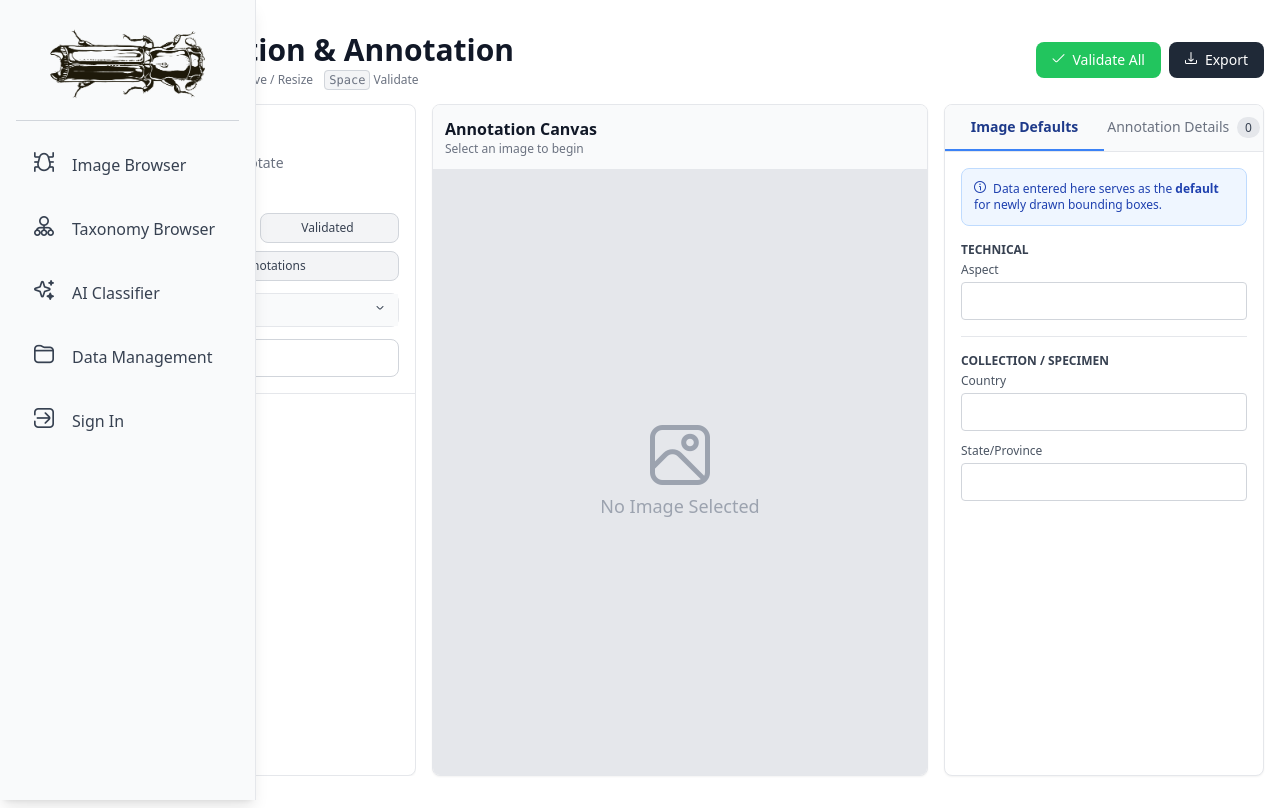
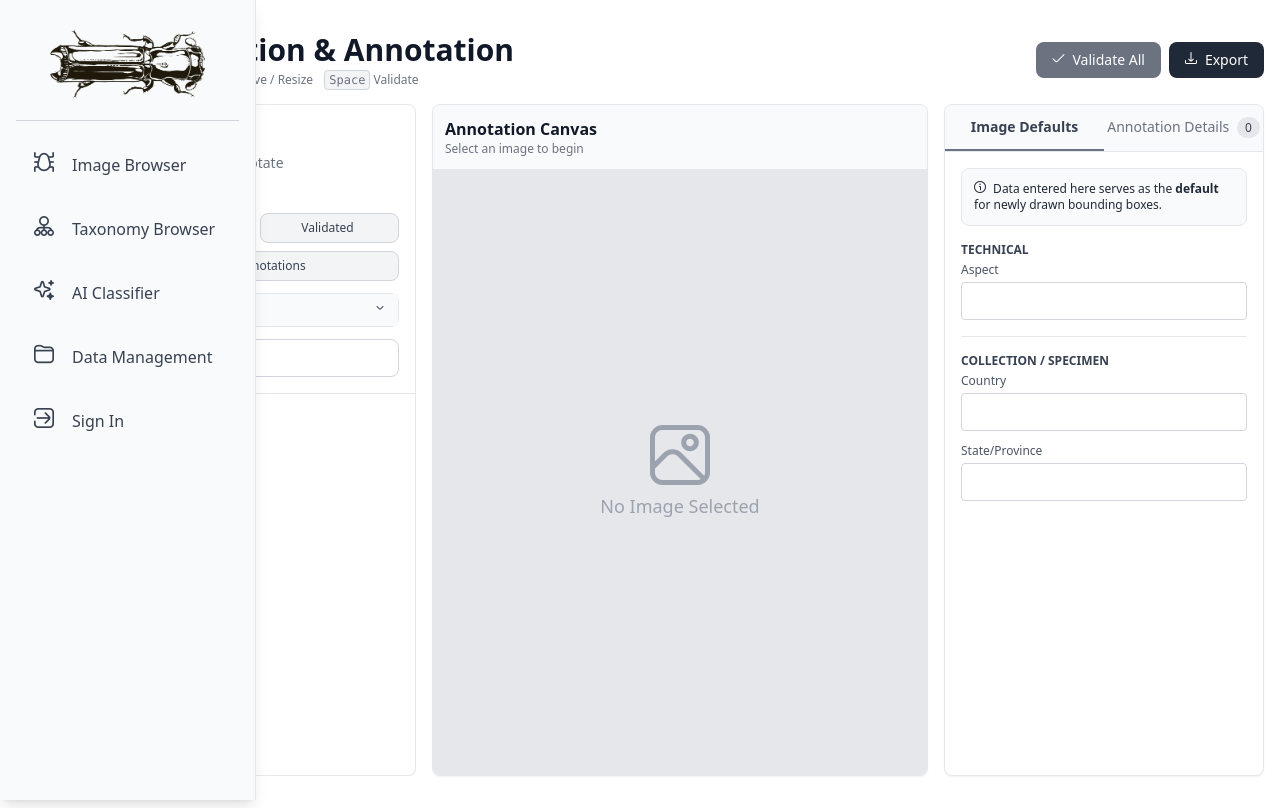
Before and after one commit to ChristopherMarais/barkandambrosiagallery, a Django app: template beetlesgallery/templates/beetles/tool_annotate.html in a window 1280 px wide. Run offline with Django 5.2, Linux system fonts and the light colour scheme; the template is opened without the code that fills it, so the values that code supplies are empty; some libraries are stand-ins or nearby versions.

Commit message:
color update

```diff
--- a/beetlesgallery/static/css/style.css
+++ b/beetlesgallery/static/css/style.css
@@ -1550,23 +1550,8 @@ video {
   border-style: dashed;
 }
 
-.border-amber-300 {
-  --tw-border-opacity: 1;
-  border-color: rgb(252 211 77 / var(--tw-border-opacity, 1));
-}
-
 .border-black\/5 {
   border-color: rgb(0 0 0 / 0.05);
-}
-
-.border-blue-200 {
-  --tw-border-opacity: 1;
-  border-color: rgb(191 219 254 / var(--tw-border-opacity, 1));
-}
-
-.border-blue-300 {
-  --tw-border-opacity: 1;
-  border-color: rgb(147 197 253 / var(--tw-border-opacity, 1));
 }
 
 .border-gray-100 {
@@ -1691,16 +1666,6 @@ video {
   background-color: rgb(219 234 254 / var(--tw-bg-opacity, 1));
 }
 
-.bg-blue-50 {
-  --tw-bg-opacity: 1;
-  background-color: rgb(239 246 255 / var(--tw-bg-opacity, 1));
-}
-
-.bg-blue-600 {
-  --tw-bg-opacity: 1;
-  background-color: rgb(37 99 235 / var(--tw-bg-opacity, 1));
-}
-
 .bg-gray-100 {
   --tw-bg-opacity: 1;
   background-color: rgb(243 244 246 / var(--tw-bg-opacity, 1));
@@ -1725,6 +1690,11 @@ video {
   background-color: rgb(249 250 251 / 0.5);
 }
 
+.bg-gray-500 {
+  --tw-bg-opacity: 1;
+  background-color: rgb(107 114 128 / var(--tw-bg-opacity, 1));
+}
+
 .bg-gray-600 {
   --tw-bg-opacity: 1;
   background-color: rgb(75 85 99 / var(--tw-bg-opacity, 1));
@@ -1754,11 +1724,6 @@ video {
   background-color: rgb(240 253 244 / var(--tw-bg-opacity, 1));
 }
 
-.bg-green-500 {
-  --tw-bg-opacity: 1;
-  background-color: rgb(34 197 94 / var(--tw-bg-opacity, 1));
-}
-
 .bg-green-600 {
   --tw-bg-opacity: 1;
   background-color: rgb(22 163 74 / var(--tw-bg-opacity, 1));
--- a/beetlesgallery/templates/beetles/tool_annotate.html
+++ b/beetlesgallery/templates/beetles/tool_annotate.html
@@ -12,8 +12,8 @@
 
   /* Right panel tab styles */
   .tab-active {
-    border-bottom: 2px solid #3b82f6; /* Blue 500 */
-    color: #1e3a8a; /* Blue 900 */
+    border-bottom: 2px solid #6b7280; /* gray 500 */
+    color: #374151; /* gray 900 */
     font-weight: 600;
   }
   .tab-inactive {
@@ -36,7 +36,7 @@
       </p>
     </div>
     <div class="flex gap-2">
-      <button type="button" id="validate-all-btn" onclick="validateAllBoundingBoxes()" class="px-4 py-2 bg-green-500 hover:bg-green-600 text-white rounded-lg flex items-center gap-2 transition-colors font-medium text-sm">
+      <button type="button" id="validate-all-btn" onclick="validateAllBoundingBoxes()" class="px-4 py-2 bg-gray-500 hover:bg-gray-600 text-white rounded-lg flex items-center gap-2 transition-colors font-medium text-sm">
         <i class="fi fi-rr-check text-xs"></i> Validate All
       </button>
       <button type="button" onclick="showExportDialog()" class="px-4 py-2 bg-gray-800 hover:bg-gray-900 text-white rounded-lg flex items-center gap-2 transition-colors font-medium text-sm">
@@ -57,7 +57,7 @@
           <div class="mt-4">
             <label class="block text-xs font-medium text-gray-700 mb-2">Show:</label>
             <div class="flex gap-2">
-              <button type="button" id="filter-unvalidated" onclick="setValidationFilter('unvalidated')" class="flex-1 px-2 py-1.5 text-xs font-medium rounded-lg transition-colors bg-amber-100 text-amber-800 border border-amber-300">
+              <button type="button" id="filter-unvalidated" onclick="setValidationFilter('unvalidated')" class="flex-1 px-2 py-1.5 text-xs font-medium rounded-lg transition-colors bg-gray-100 text-gray-800 border border-gray-300">
                 Needs Validation <span id="count-unvalidated" class="ml-1 font-bold"></span>
               </button>
               <button type="button" id="filter-validated" onclick="setValidationFilter('validated')" class="flex-1 px-2 py-1.5 text-xs font-medium rounded-lg transition-colors bg-gray-100 text-gray-700 border border-gray-300 hover:bg-gray-200">
@@ -163,7 +163,7 @@
       </div>
 
       <div id="tab-content-image" class="flex-1 overflow-y-auto p-4 flex flex-col">
-        <div class="bg-blue-50 border border-blue-200 text-blue-800 text-xs p-3 rounded-lg mb-4">
+        <div class="bg-gray-50 border border-gray-200 text-gray-800 text-xs p-3 rounded-lg mb-4">
           <i class="fi fi-rr-info mr-1"></i> Data entered here serves as the <strong>default</strong> for newly drawn bounding boxes.
         </div>
         <form id="form-image-defaults" class="space-y-4" onchange="markImageDefaultsDirty()">
@@ -203,10 +203,10 @@
         <div id="bbox-editor-content" class="hidden flex-1 flex flex-col">
           <div class="flex items-center justify-between mb-4 pb-2 border-b border-gray-200">
             <h3 class="font-bold text-sm text-gray-900 flex items-center gap-2">
-              <span id="active-bbox-badge" class="bg-red-500 text-white w-6 h-6 rounded-full flex items-center justify-center text-xs shadow-sm"></span>
+              <span id="active-bbox-badge" class="bg-gray-500 text-white w-6 h-6 rounded-full flex items-center justify-center text-xs shadow-sm"></span>
               Selected Box
             </h3>
-            <button type="button" onclick="deleteActiveBox()" class="text-red-600 hover:bg-red-50 px-2 py-1 rounded text-xs font-medium transition-colors flex items-center gap-1">
+            <button type="button" onclick="deleteActiveBox()" class="text-gray-600 hover:bg-gray-50 px-2 py-1 rounded text-xs font-medium transition-colors flex items-center gap-1">
               <i class="fi fi-rr-trash"></i> Delete
             </button>
           </div>
@@ -315,9 +315,9 @@ function setValidationFilter(filter) {
   buttons.forEach(btnId => {
     const btn = document.getElementById(btnId);
     if (btnId === `filter-${filter}`) {
-      if (filter === 'unvalidated') btn.className = 'flex-1 px-2 py-1.5 text-xs font-medium rounded-lg transition-colors bg-amber-100 text-amber-800 border border-amber-300';
-      else if (filter === 'validated') btn.className = 'flex-1 px-2 py-1.5 text-xs font-medium rounded-lg transition-colors bg-green-100 text-green-800 border border-green-300';
-      else if (filter === 'no-annotations') btn.className = 'w-full mt-2 px-2 py-1.5 text-xs font-medium rounded-lg transition-colors bg-blue-100 text-blue-800 border border-blue-300';
+      if (filter === 'unvalidated') btn.className = 'flex-1 px-2 py-1.5 text-xs font-medium rounded-lg transition-colors bg-gray-100 text-gray-800 border border-gray-300';
+      else if (filter === 'validated') btn.className = 'flex-1 px-2 py-1.5 text-xs font-medium rounded-lg transition-colors bg-gray-100 text-gray-800 border border-gray-300';
+      else if (filter === 'no-annotations') btn.className = 'w-full mt-2 px-2 py-1.5 text-xs font-medium rounded-lg transition-colors bg-gray-100 text-gray-800 border border-gray-300';
     } else {
       if(btnId === 'filter-no-annotations') btn.className = 'w-full mt-2 px-2 py-1.5 text-xs font-medium rounded-lg transition-colors bg-gray-100 text-gray-700 border border-gray-300 hover:bg-gray-200';
       else btn.className = 'flex-1 px-2 py-1.5 text-xs font-medium rounded-lg transition-colors bg-gray-100 text-gray-700 border border-gray-300 hover:bg-gray-200';
@@ -414,7 +414,7 @@ function renderImageList(imagesToRender, append = false) {
   imagesToRender.forEach(img => {
     const btn = document.createElement('button');
     btn.type = 'button';
-    btn.className = `w-full px-3 py-2 flex items-center gap-3 hover:bg-blue-50 transition-colors border-b border-gray-100 last:border-0 ${state.selectedImageId === img.image_asset_id ? 'bg-blue-100 border-blue-200' : ''}`;
+    btn.className = `w-full px-3 py-2 flex items-center gap-3 hover:bg-gray-50 transition-colors border-b border-gray-100 last:border-0 ${state.selectedImageId === img.image_asset_id ? 'bg-gray-100 border-gray-200' : ''}`;
     btn.onclick = () => selectImage(img);
 
     btn.innerHTML = `
@@ -425,7 +425,7 @@ function renderImageList(imagesToRender, append = false) {
         <p class="text-sm font-medium text-gray-900 truncate" title="${img.image_asset_id}">${img.image_asset_id}</p>
       </div>
       <div class="flex-shrink-0">
-        <span class="inline-flex items-center px-2 py-0.5 rounded-full text-xs font-bold bg-blue-100 text-blue-800 border border-blue-200 shadow-sm">
+        <span class="inline-flex items-center px-2 py-0.5 rounded-full text-xs font-bold bg-gray-100 text-gray-800 border border-gray-200 shadow-sm">
           ${img.annotation_count}
         </span>
       </div>
@@ -709,7 +709,7 @@ function drawCanvas() {
   // Draw Boxes
   state.bboxes.forEach((b, i) => {
     const isSel = (i === state.selectedBoxIndex);
-    const color = isSel ? '#ef4444' : (b.bbox_is_validated ? '#10b981' : '#3b82f6'); // Red, Green, Blue
+    const color = isSel ? '#ef4444' : (b.bbox_is_validated ? '#10b981' : '#3b82f6'); // gray, gray, gray
 
     const bx = b.bbox_x * W;
     const by = b.bbox_y * H;
@@ -868,7 +868,7 @@ async function fetchAndUpdateTaxonomyPanel(id) {
       const t = await res.json();
       preview.innerHTML = `Identified as: <span class="font-semibold text-gray-800">${t.genus || ''} ${t.species || ''}</span> (${t.family || 'Unknown Family'})`;
     } else {
-      preview.innerHTML = `<span class="text-red-500">Taxonomy ID not found.</span>`;
+      preview.innerHTML = `<span class="text-gray-500">Taxonomy ID not found.</span>`;
     }
   } catch(e) { preview.textContent = ''; }
 }
```
Also changed, not shown: other parts of beetlesgallery/static/css/style.css (+5 -40 lines), other parts of beetlesgallery/templates/beetles/tool_annotate.html (+11 -11 lines).
